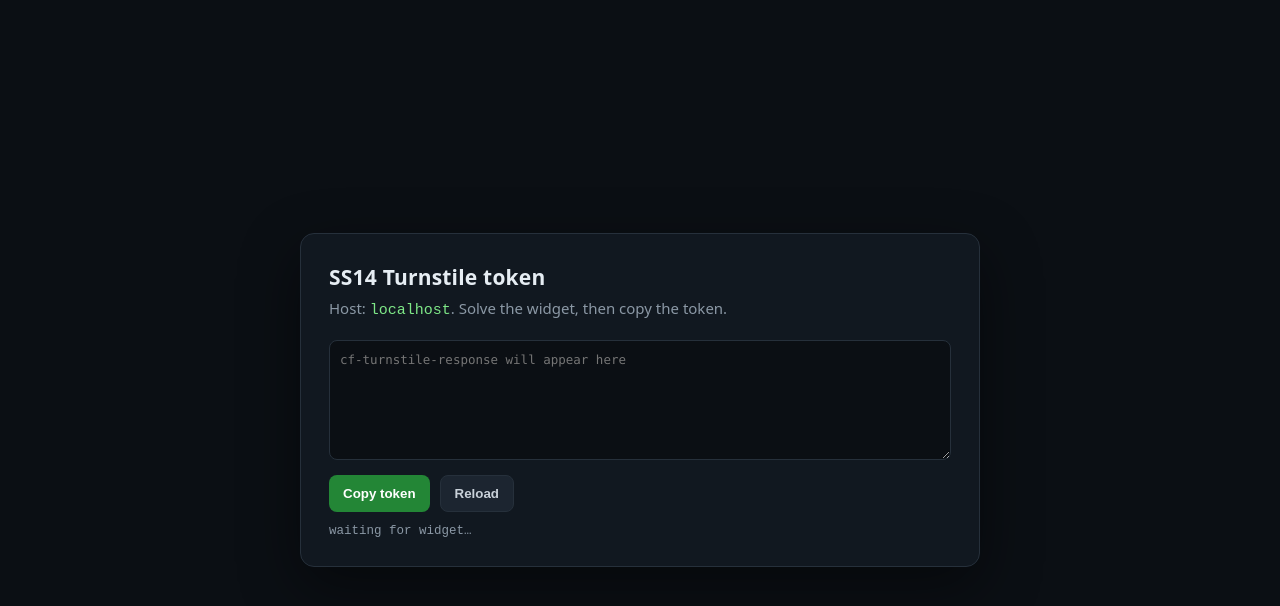
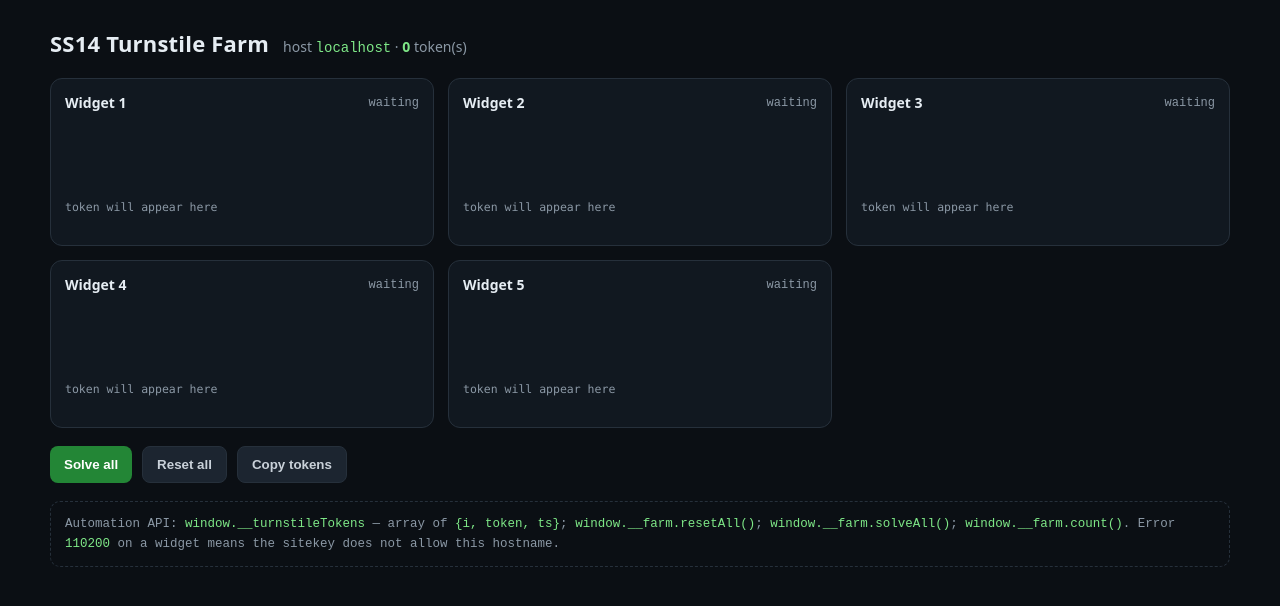
Before and after one commit to sanek31/trolling, a plain HTML site: page turnstile/index.html in a window 1280 px wide. Drawn offline with Linux system fonts and the light colour scheme.

Commit message:
Update index.html

```diff
--- a/turnstile/index.html
+++ b/turnstile/index.html
@@ -3,98 +3,208 @@
 <head>
 <meta charset="utf-8">
 <meta name="viewport" content="width=device-width,initial-scale=1">
-<title>SS14 Turnstile</title>
+<title>SS14 Turnstile Farm</title>
 <meta name="robots" content="noindex,nofollow">
-<script src="https://challenges.cloudflare.com/turnstile/v0/api.js" async defer></script>
+<script src="https://challenges.cloudflare.com/turnstile/v0/api.js?render=explicit" async defer></script>
 <style>
   :root { color-scheme: dark; }
   * { box-sizing: border-box; }
   body {
-    margin: 0; min-height: 100vh; display: grid; place-items: center;
+    margin: 0; min-height: 100vh; padding: 28px 18px 48px;
     background: #0b0f14; color: #e6edf3;
-    font: 15px/1.45 system-ui, -apple-system, "Segoe UI", Roboto, sans-serif;
+    font: 14px/1.45 system-ui, -apple-system, "Segoe UI", Roboto, sans-serif;
   }
-  main {
-    width: min(680px, 92vw); padding: 28px;
-    border: 1px solid #26303b; border-radius: 14px; background: #111820;
-    box-shadow: 0 20px 60px rgba(0,0,0,.45);
+  main { width: min(1180px, 100%); margin: 0 auto; }
+  header { display: flex; align-items: baseline; gap: 14px; flex-wrap: wrap; margin-bottom: 18px; }
+  h1 { margin: 0; font-size: 22px; letter-spacing: .2px; }
+  header p { margin: 0; color: #8b98a5; }
+  code { color: #7ee787; }
+  #count { color: #7ee787; font-weight: 700; }
+  .grid {
+    display: grid; gap: 14px;
+    grid-template-columns: repeat(auto-fit, minmax(300px, 1fr));
   }
-  h1 { margin: 0 0 6px; font-size: 21px; letter-spacing: .2px; }
-  p { margin: 0 0 18px; color: #8b98a5; }
-  code { color: #7ee787; }
-  .cf-turnstile { margin: 18px 0; }
-  textarea {
-    width: 100%; height: 120px; resize: vertical; padding: 10px;
-    border: 1px solid #26303b; border-radius: 8px;
-    background: #0b0f14; color: #7ee787;
-    font: 12.5px/1.45 ui-monospace, SFMono-Regular, Menlo, Consolas, monospace;
+  .card {
+    border: 1px solid #26303b; border-radius: 12px; background: #111820;
+    padding: 14px; min-height: 150px;
   }
-  .row { display: flex; gap: 10px; margin-top: 10px; flex-wrap: wrap; }
+  .card-head {
+    display: flex; justify-content: space-between; align-items: center;
+    margin-bottom: 10px; font-weight: 650;
+  }
+  .state { color: #8b98a5; font: 12px ui-monospace, monospace; }
+  .state.ok { color: #7ee787; }
+  .state.err { color: #ff7b72; }
+  .cf-turnstile { margin: 6px 0 10px; min-height: 66px; }
+  .token {
+    font: 11.5px/1.4 ui-monospace, SFMono-Regular, Menlo, Consolas, monospace;
+    color: #7ee787; word-break: break-all; min-height: 32px;
+  }
+  .token.empty { color: #8b98a5; }
+  .actions { display: flex; gap: 10px; flex-wrap: wrap; margin-top: 18px; }
   button {
     border: 0; border-radius: 8px; padding: 10px 14px;
     font-weight: 650; cursor: pointer; background: #238636; color: #fff;
   }
   button.secondary { background: #1c2530; color: #c9d1d9; border: 1px solid #26303b; }
-  #status { margin-top: 12px; color: #8b98a5; font: 12.5px ui-monospace, monospace; }
-  #status.ok { color: #7ee787; }
-  #status.err { color: #ff7b72; }
+  #hint {
+    margin-top: 18px; padding: 12px 14px; border: 1px dashed #26303b;
+    border-radius: 10px; color: #8b98a5; font: 12.5px/1.6 ui-monospace, monospace;
+  }
 </style>
 </head>
 <body>
 <main>
-  <h1>SS14 Turnstile token</h1>
-  <p>Host: <code id="host"></code>. Solve the widget, then copy the token.</p>
+  <header>
+    <h1>SS14 Turnstile Farm</h1>
+    <p>host <code id="host"></code> · <span id="count">0</span> token(s)</p>
+  </header>
 
-  <div class="cf-turnstile"
-       data-sitekey="0x4AAAAAAFKIZmMUQpD2V34N"
-       data-theme="dark"
-       data-callback="onToken"
-       data-error-callback="onError"
-       data-expired-callback="onExpired"></div>
+  <section class="grid" id="grid"></section>
 
-  <textarea id="token" readonly placeholder="cf-turnstile-response will appear here"></textarea>
-
-  <div class="row">
-    <button type="button" onclick="copyToken()">Copy token</button>
-    <button type="button" class="secondary" onclick="location.reload()">Reload</button>
+  <div class="actions">
+    <button type="button" onclick="farm.solveAll()">Solve all</button>
+    <button type="button" class="secondary" onclick="farm.resetAll()">Reset all</button>
+    <button type="button" class="secondary" onclick="farm.copyAll()">Copy tokens</button>
   </div>
 
-  <div id="status">waiting for widget…</div>
+  <div id="hint">
+    Automation API: <code>window.__turnstileTokens</code> — array of
+    <code>{i, token, ts}</code>; <code>window.__farm.resetAll()</code>;
+    <code>window.__farm.solveAll()</code>; <code>window.__farm.count()</code>.
+    Error <code>110200</code> on a widget means the sitekey does not allow this hostname.
+  </div>
 </main>
 
 <script>
-  var tokenEl = document.getElementById('token');
-  var statusEl = document.getElementById('status');
-  document.getElementById('host').textContent = location.hostname;
-  window.__turnstileToken = '';
+(function () {
+  "use strict";
 
-  window.onToken = function (token) {
-    window.__turnstileToken = token;
-    tokenEl.value = token;
-    statusEl.className = 'ok';
-    statusEl.textContent = 'token ok, length ' + token.length + ', host ' + location.hostname;
+  var SITEKEY = "0x4AAAAAAFKIZmMUQpD2V34N";
+  var COUNT = 5;
+
+  var ids = [];
+  var tokens = {};
+  var grid = document.getElementById("grid");
+
+  document.getElementById("host").textContent = location.hostname;
+
+  for (var i = 0; i < COUNT; i++) {
+    var card = document.createElement("div");
+    card.className = "card";
+    card.setAttribute("data-widget", String(i));
+    card.innerHTML =
+      '<div class="card-head"><span>Widget ' + (i + 1) + '</span>' +
+      '<span class="state" id="st' + i + '">waiting</span></div>' +
+      '<div class="cf-turnstile" id="w' + i + '"></div>' +
+      '<div class="token empty" id="tk' + i + '">token will appear here</div>';
+    grid.appendChild(card);
+  }
+
+  function setState(i, text, cls) {
+    var el = document.getElementById("st" + i);
+    el.textContent = text;
+    el.className = "state" + (cls ? " " + cls : "");
+  }
+
+  function sync() {
+    window.__turnstileTokens = Object.keys(tokens).map(function (k) {
+      return { i: Number(k), token: tokens[k].token, ts: tokens[k].ts };
+    });
+    document.getElementById("count").textContent = String(window.__turnstileTokens.length);
+  }
+
+  function onToken(i, token) {
+    tokens[i] = { token: token, ts: Date.now() };
+    setState(i, "ok · " + token.length, "ok");
+    var box = document.getElementById("tk" + i);
+    box.className = "token";
+    box.textContent = token.slice(0, 42) + "…";
+    sync();
+  }
+
+  function onError(i, code) {
+    setState(i, "error " + code + (String(code) === "110200" ? " · hostname not allowed" : ""), "err");
+  }
+
+  function onExpired(i) {
+    delete tokens[i];
+    setState(i, "expired", "");
+    var box = document.getElementById("tk" + i);
+    box.className = "token empty";
+    box.textContent = "token expired";
+    sync();
+  }
+
+  function resetAll() {
+    for (var i = 0; i < COUNT; i++) {
+      delete tokens[i];
+      try {
+        if (ids[i] !== undefined) window.turnstile.reset(ids[i]);
+      } catch (e) { /* ignore */ }
+      setState(i, "waiting", "");
+      var box = document.getElementById("tk" + i);
+      box.className = "token empty";
+      box.textContent = "token will appear here";
+    }
+    sync();
+  }
+
+  function solveAll() {
+    for (var i = 0; i < COUNT; i++) {
+      setState(i, "triggered", "");
+      try {
+        if (ids[i] !== undefined) window.turnstile.execute(ids[i]);
+      } catch (e) { /* managed widgets may ignore execute */ }
+    }
+  }
+
+  function copyAll() {
+    var list = Object.keys(tokens).map(function (k) { return tokens[k].token; });
+    if (!list.length) return;
+    if (navigator.clipboard && navigator.clipboard.writeText) {
+      navigator.clipboard.writeText(list.join("\n")).then(function () {
+        document.getElementById("hint").textContent = "copied " + list.length + " token(s)";
+      });
+    }
+  }
+
+  window.__farm = {
+    ids: ids,
+    tokens: tokens,
+    count: function () { return Object.keys(tokens).length; },
+    resetAll: resetAll,
+    solveAll: solveAll,
+    copyAll: copyAll
   };
+  window.__turnstileTokens = [];
 
-  window.onError = function (code) {
-    statusEl.className = 'err';
-    statusEl.textContent = 'Turnstile error ' + code +
-      (String(code) === '110200' ? ' — this sitekey does not allow this hostname' : '');
-  };
+  function boot() {
+    if (!window.turnstile) {
+      setTimeout(boot, 100);
+      return;
+    }
+    for (var i = 0; i < COUNT; i++) {
+      (function (idx) {
+        var el = document.getElementById("w" + idx);
+        try {
+          ids[idx] = window.turnstile.render(el, {
+            sitekey: SITEKEY,
+            theme: "dark",
+            callback: function (token) { onToken(idx, token); },
+            "error-callback": function (code) { onError(idx, code); },
+            "expired-callback": function () { onExpired(idx); },
+            "timeout-callback": function () { onExpired(idx); }
+          });
+        } catch (e) {
+          onError(idx, "render: " + e.message);
+        }
+      })(i);
+    }
+  }
 
-  window.onExpired = function () {
-    window.__turnstileToken = '';
-    tokenEl.value = '';
-    statusEl.className = '';
-    statusEl.textContent = 'token expired, solve again';
-  };
-
-  function copyToken() {
-    if (!tokenEl.value) return;
-    navigator.clipboard.writeText(tokenEl.value).then(function () {
-      statusEl.className = 'ok';
-      statusEl.textContent = 'copied';
-    });
-  }
+  boot();
+})();
 </script>
 </body>
 </html>
```
